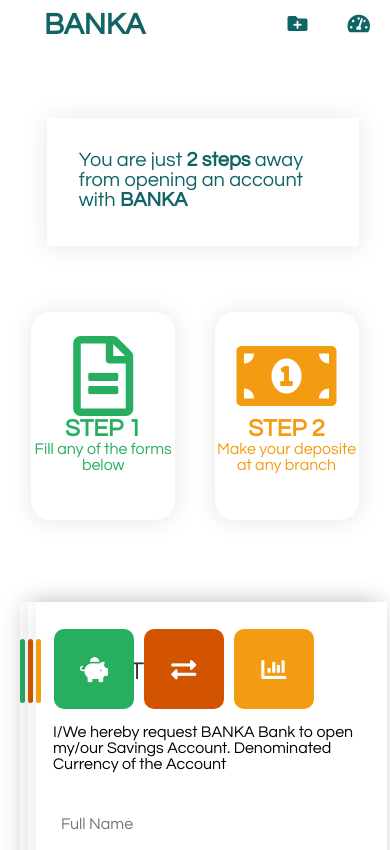
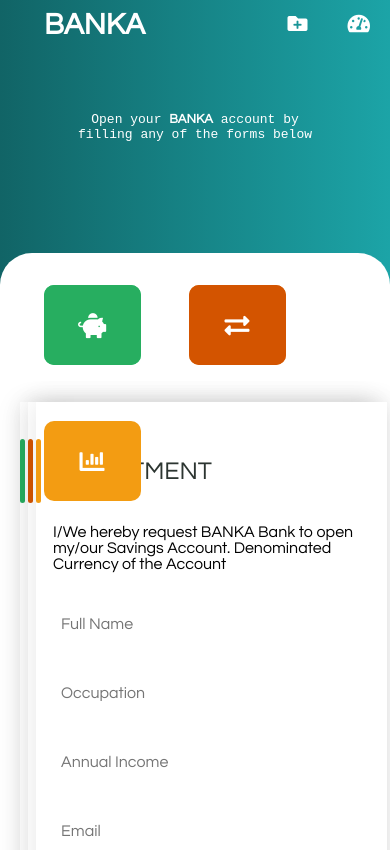
Before and after one commit to adafia/banka, a plain HTML site: page ui/pages/create-account.html in a window 390 px wide. Shown: the top 850 px of the page. Drawn offline with Linux system fonts and the light colour scheme.

Commit message:
Update project with the recommended  file structure

```diff
--- a/ui/css/admin.css
+++ b/ui/css/admin.css
@@ -7,7 +7,6 @@
 
 nav {
     background-color: #fff;
-    text-transform: uppercase;
     width: 100%;
     height: 50px;
     position: fixed;
--- a/ui/css/create-account.css
+++ b/ui/css/create-account.css
@@ -7,8 +7,7 @@
 
 
 nav {
-    background-color: #fff;
-    text-transform: uppercase;
+    background: linear-gradient(to left, #1ca4a7, #116466);
     width: 100%;
     height: 50px;
     position: fixed;
@@ -38,7 +37,7 @@
 nav ul li a {
     display: block;
     text-decoration: none;
-    color: #116466;
+    color: #fff;
     padding: 0 20px;
 }
 
@@ -53,75 +52,38 @@
 }
 
 .info {
+    background: linear-gradient(to left, #1ca4a7, #116466);
     height: 600px;
     width: 100%;
 }
 
 .info > p {
     position: relative;
-    top: 32%;
-    left: 17%;
-    font-size: 30px;
+    top: 35%;
+    font-size: 34px;
     font-weight: 100;
-    width: 60rem;
-    height: 8rem;
-    background: #fff;
-    padding: 2rem 25rem 2rem 2rem;
-    color: #116466;
-    box-shadow: 0 1px 1.5rem rgba(0, 0, 0, .1);
-}
-
-
-.info .step1, .info .step2 {
-    position: absolute;
-    top: 30%;
-    width: 12rem;
-    height: 15rem;
-    border-radius: 20px;
-    background: #fff;
+    color: #fff;
     text-align: center;
-    box-shadow: 0 1px 1.5rem rgba(0, 0, 0, .1);
-}
-
-.info .step1 {
-    left: 55%;
-    color: #27ae60;
-}
-
-.info .step2 {
-    left: 70%;
-    color: #f39c12;
-}
-
-.info .step1 i {
-    margin-top: 1.5rem;
-    font-size: 7rem;
-    color: #27ae60;
-}
-
-.info .step2 i {
-    font-size: 7rem;
-    color: #f39c12;
-    margin-top: 1.5rem;
-}
-
-.info .step1 h4, .info .step2 h4{
-    font-size: 2rem;
+    font-family: 'Courier New', Courier, monospace;
 }
 
 .container {
-    position: relative;
-    width: 1200px;
-    height: 300px;
+    position: absolute;
+    top: 65%;
+    width: 100%;
+    height: 100%;
     margin: 2rem auto;
+    border-radius: 2rem 2rem 0 0;
+    background: #fff;
 }
 
 .container .box {
     position: relative;
-    width: calc(400px - 30px);
-    height: calc(300px - 30px);
+    width: calc(30% - 15%);
+    height: calc(30% - 2.5%);
     float: left;
-    margin: 15px;
+    margin: 4rem 1.5rem 1.5rem 1.5rem;
+    left: calc(50% - 28%);
     box-sizing: border-box;
     border-radius: 10px;
     overflow: hidden;
@@ -139,9 +101,9 @@
 
 .container .box:hover .icon {
     top: 20px;
-    left: calc(50% - 40px);
-    width: 80px;
-    height: 80px;
+    left: calc(50% - 20px);
+    width: 40px;
+    height: 40px;
     border-radius: 50%;
 }
 
@@ -150,19 +112,19 @@
     top: 50%;
     left: 50%;
     transform: translate(-50%, -50%);
-    font-size: 80px;
+    font-size: 40px;
     transition: 0.5s;
     color: #fff;
 }
 
 .container .box:hover .icon i {
-    font-size: 40px;
+    font-size: 20px;
 }
 
 .container .box .content {
     position: absolute;
     top: 100%;
-    height: calc(100% - 100px);
+    height: calc(100% - 50px);
     text-align: center;
     padding: 20px;
     box-sizing: border-box;
@@ -171,21 +133,22 @@
 }
 
 .container .box:hover .content {
-    top: 100px;
+    top: 50px;
     opacity: 1;
 }
 
 .container .box .content h3 {
-    margin: 0 0 10px;
+    margin: 0 0 10px 0;
     padding: 0;
     color: #fff;
-    font-size: 24px;
+    font-size: 18px;
 }
 
 .container .box .content p {
     margin: 0;
     padding: 0;
     color: #fff;
+    font-size: 13px;
 }
 
 .container .box:nth-child(1) .icon {
@@ -215,7 +178,7 @@
 .form-container {
     width: 90%;
     height: 100%;
-    margin: 0 auto;
+    margin: 14rem auto;
     display: flex;
     justify-content: center;
     align-items: center;
@@ -393,68 +356,58 @@
 
 
 @media screen and (max-width: 1024px) {
-    .info > p {
-        position: absolute;
-        top: 10%;
-        left: 0;
-        margin: 0 10%;
-        font-size: 25px;
-        width: 80%;
-        padding: 2rem;
+    .info {
+        height: 25rem;
     }
 
-    .info .step1, .info .step2 {
-        top: 23%;
-        width: 13rem;
-        height: 15rem;
-        font-size: 1rem;
-    }
-
-    .info .step1 {
-        left: 25%;
-    }
-
-    .info .step2 {
-        left: 50%;
-    }
-
-    .info .step1 i, .info .step2 i {
-        font-size: 7rem;
-    }
-
-    .info .step1 h4, .info .step2 h4{
-        font-size: 2rem;
+    .info > p {
+        font-size: 34px;
     }
 
     .container {
-        position: absolute;
         width: 100%;
-        height: 300px;
-        margin: 1rem auto;
-        padding: 0 5%;
+        height: 200px;
+        margin: 0;
+        top: 27%;
+        padding: 0;
     }
 
     .container .box {
-        position: relative;
-        width: calc(300px - 20px);
-        height: calc(300px - 20px);
-        margin: 10px;
+        width: calc(30% - 40px);
+        height: calc(200px - 20px);
+        margin-top: 2rem;
+        left: 3%;
     }
 
 
     .container .box .icon i {
-        font-size: 50px;
+        font-size: 40px;
     }
 
     .container .box:hover .icon i {
-        font-size: 30px;
+        font-size: 20px;
     }
 
     .container .box:hover .icon {
-        top: 30px;
-        left: calc(50% - 30px);
-        width: 60px;
-        height: 60px;
+        top: 25px;
+        left: calc(50% - 20px);
+        width: 40px;
+        height: 40px;
+    }
+
+
+    .container .box:hover .content {
+        top: 60px;
+        left: 60px;
+        opacity: 1;
+    }
+
+    .container .box .content h3 {
+        font-size: 25px;
+    }
+
+    .container .box .content p {
+        display: none;
     }
 
 
@@ -507,53 +460,27 @@
         display: none;
     }
 
-    .info > p {
-        position: absolute;
-        top: 14%;
-        left: 0;
-        margin: 0 12%;
-        font-size: 20px;
-        width: 80%;
-        padding: 2rem;
+    .info {
+        height: 20rem;
     }
 
-    .info .step1, .info .step2 {
-        top: 37%;
-        width: 9rem;
-        height: 13rem;
-        font-size: 1rem;
-    }
-
-    .info .step1 {
-        left: 8%;
-    }
-
-    .info .step2 {
-        left: 55%;
-    }
-
-    .info .step1 i, .info .step2 i {
-        font-size: 5rem;
-    }
-
-    .info .step1 h4, .info .step2 h4{
-        font-size: 1.5rem;
+    .info > p {
+        font-size: 13px;
     }
 
     .container {
-        position: absolute;
         width: 100%;
-        height: 100px;
-        margin: 1rem auto;
-        top: 72%;
-        padding: 0 12.5%;
+        height: 200px;
+        margin: 0;
+        top: 30%;
+        padding: 0;
     }
 
     .container .box {
-        position: relative;
-        width: calc(100px - 20px);
+        width: calc(30% - 20px);
         height: calc(100px - 20px);
-        margin: 5px;
+        margin-top: 2rem;
+        left: 5%;
     }
 
 
@@ -573,10 +500,24 @@
     }
 
 
+    .container .box:hover .content {
+        top: 25px;
+        opacity: 1;
+    }
+
+    .container .box .content h3 {
+        font-size: 10px;
+    }
+
+    .container .box .content p {
+        display: none;
+    }
+
+
     .form-container {
         width: 90%;
         height: 100%;
-        margin: 0 auto;
+        margin: 5rem auto;
         display: block;
     }
 
--- a/ui/css/user-dashboard.css
+++ b/ui/css/user-dashboard.css
@@ -8,7 +8,6 @@
 
 nav {
     background-color: #fff;
-    text-transform: uppercase;
     width: 100%;
     height: 50px;
     position: fixed;
--- a/ui/create-account.html
+++ b/ui/pages/create-account.html
@@ -4,32 +4,22 @@
     <meta charset="UTF-8">
     <meta name="viewport" content="width=device-width, initial-scale=1.0">
     <meta http-equiv="X-UA-Compatible" content="ie=edge">
-    <link rel="stylesheet" href="css/create-account.css">
+    <link rel="stylesheet" href="/ui/css/create-account.css">
     <link rel="stylesheet" href="https://use.fontawesome.com/releases/v5.8.1/css/all.css" integrity="sha384-50oBUHEmvpQ+1lW4y57PTFmhCaXp0ML5d60M1M7uH2+nqUivzIebhndOJK28anvf" crossorigin="anonymous">
-    <link rel="shortcut icon" type="image/png" href="img/SA_logo_face.png">
+    <link rel="shortcut icon" type="image/png" href="/ui/assets/SA_logo_face.png">
     <title>Create account</title>
 </head>
 <body>
-    <nav>
+    <nav id="mainNavbar">
         <ul>
-            <li class="logo"><a href="index.html">BANKA</a></li>
-            <li><a href="user-dashboard.html"><i class="fas fa-tachometer-alt"></i> <span class="menu-text">Dashboard</span></a></li>
-            <li><a href="create-account.html"><i class="fas fa-folder-plus"></i> <span class="menu-text">Create Account</span></a></li>
+            <li class="logo"><a href="/ui/index.html">BANKA</a></li>
+            <li><a href="/ui/pages/user-dashboard.html"><i class="fas fa-tachometer-alt"></i> <span class="menu-text">Dashboard</span></a></li>
+            <li><a href="/ui/pages/create-account.html"><i class="fas fa-folder-plus"></i> <span class="menu-text">Create Account</span></a></li>
         </ul>
     </nav>
 <div class="wrapper">
     <div class="info">
-        <p>You are just <b>2 steps</b> away from opening an account with <b>BANKA</b></p>
-        <div class="step1">
-            <i class="far fa-file-alt"></i>
-            <h4>STEP 1</h4>
-            <p>Fill any of the forms below</p>
-        </div>
-        <div class="step2">
-            <i class="fas fa-money-bill-alt"></i>
-            <h4>STEP 2</h4>
-            <p>Make your deposite at any branch</p>
-        </div>
+        <p>Open your <b>BANKA</b> account by <br> filling any of the forms below</p>
     </div>
 
     <div class="container">
@@ -107,7 +97,7 @@
                 <i class="fas fa-angle-right"></i>
             </button>
             <div class="register">
-                <a href="user-dashboard.html">Already have a bank account? <span>Go to Dashboard</span></a>
+                <a href="/ui/pages/user-dashboard.html">Already have a bank account? <span>Go to Dashboard</span></a>
             </div>
         </form>
 
@@ -156,7 +146,7 @@
                 <i class="fas fa-angle-right"></i>
             </button>
             <div class="register">
-                <a href="user-dashboard.html">Already have a bank account? <span>Go to Dashboard</span></a>
+                <a href="/ui/pages/user-dashboard.html">Already have a bank account? <span>Go to Dashboard</span></a>
             </div>
         </form>
 
@@ -205,11 +195,11 @@
                 <i class="fas fa-angle-right"></i>
             </button>
             <div class="register">
-                <a href="user-dashboard.html">Already have a bank account? <span>Go to Dashboard</span></a>
+                <a href="/ui/pages/user-dashboard.html">Already have a bank account? <span>Go to Dashboard</span></a>
             </div>
         </form>
     </div>
 </div><!--end of wrapper div-->
-    <script src="js/create-account.js"></script>
+    <script src="/ui/js/create-account.js"></script>
 </body>
 </html>
```
Also changed, not shown: ui/index.html (+2 -2 lines), ui/js/user-dashboard.js (added, +43 -0 lines), ui/login.html (deleted, +0 -43 lines), ui/pages/admin.html (renamed from ui/admin.html, +7 -7 lines), ui/pages/login.html (added, +43 -0 lines), ui/pages/sign-up.html (renamed from ui/sign-up.html, +3 -3 lines), ui/pages/user-dashboard.html (renamed from ui/user-dashboard.html, +7 -51 lines), ui/assets/SA_logo_face.png (renamed from ui/img/SA_logo_face.png), ui/js/create-account.js (line endings or trailing spaces), ui/js/scroll.js (added).
